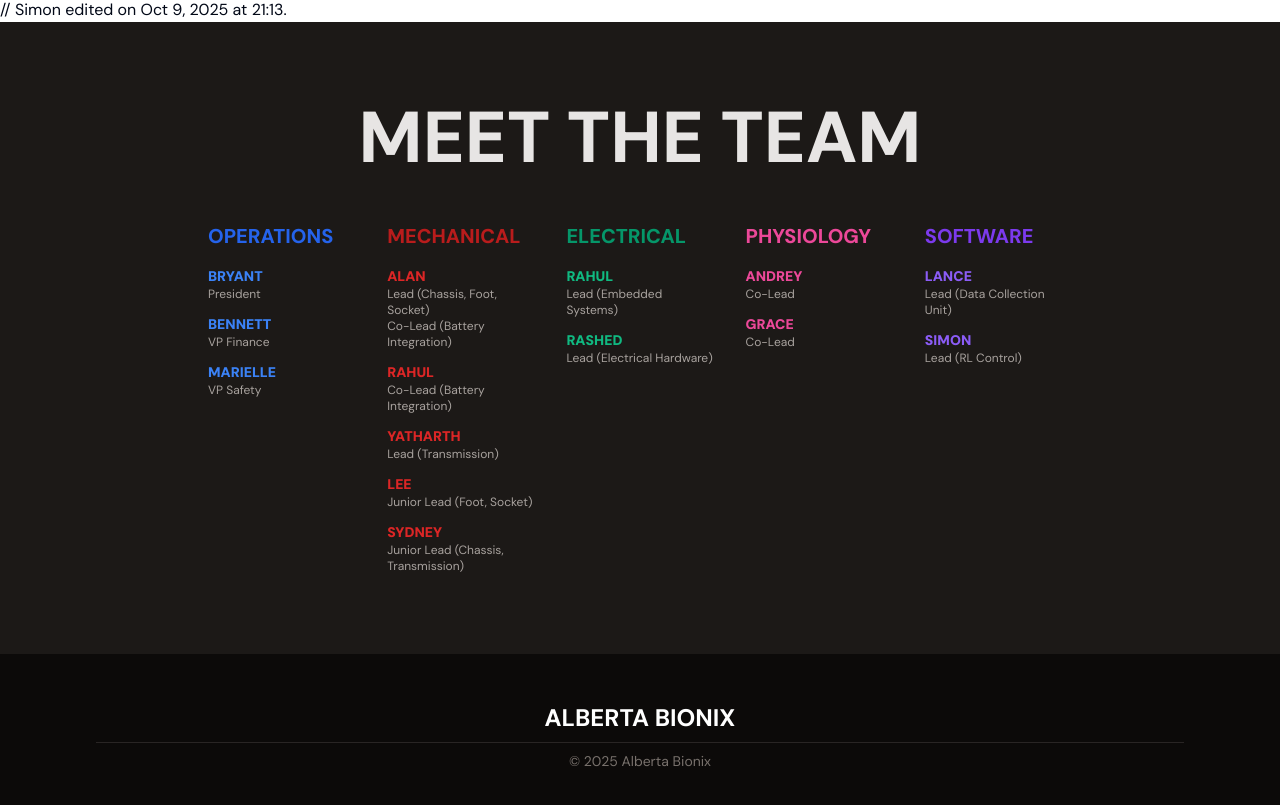
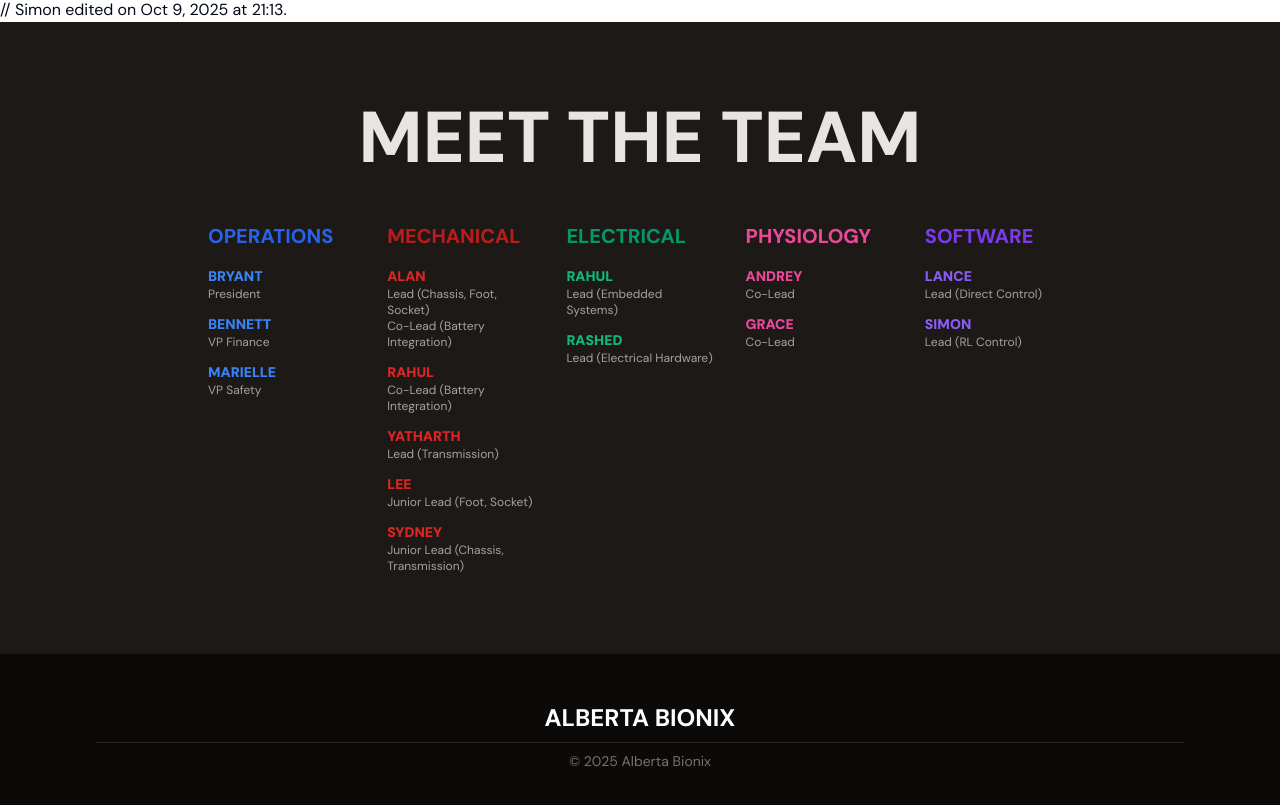
Before and after one commit to albertabionix/website2, a React (Vite) app: page / in a window 1280 px wide. Shown: the part 2940-3745 px from the top of the page. Built offline with nearby package versions, Linux system fonts and the light colour scheme; the HTML template or start-up script is replaced by a standard one.

Commit message:
Update Index.tsx

```diff
--- a/src/pages/Index.tsx
+++ b/src/pages/Index.tsx
@@ -888,7 +888,7 @@
                   <div className="text-sm font-black uppercase text-violet-500">
                     Lance
                   </div>
-                  <div className="text-xs text-stone-400">Lead (Data Collection Unit)</div>
+                  <div className="text-xs text-stone-400">Lead (Direct Control)</div>
                 </div>
                 <div>
                   <div className="text-sm font-black uppercase text-violet-500">
```
